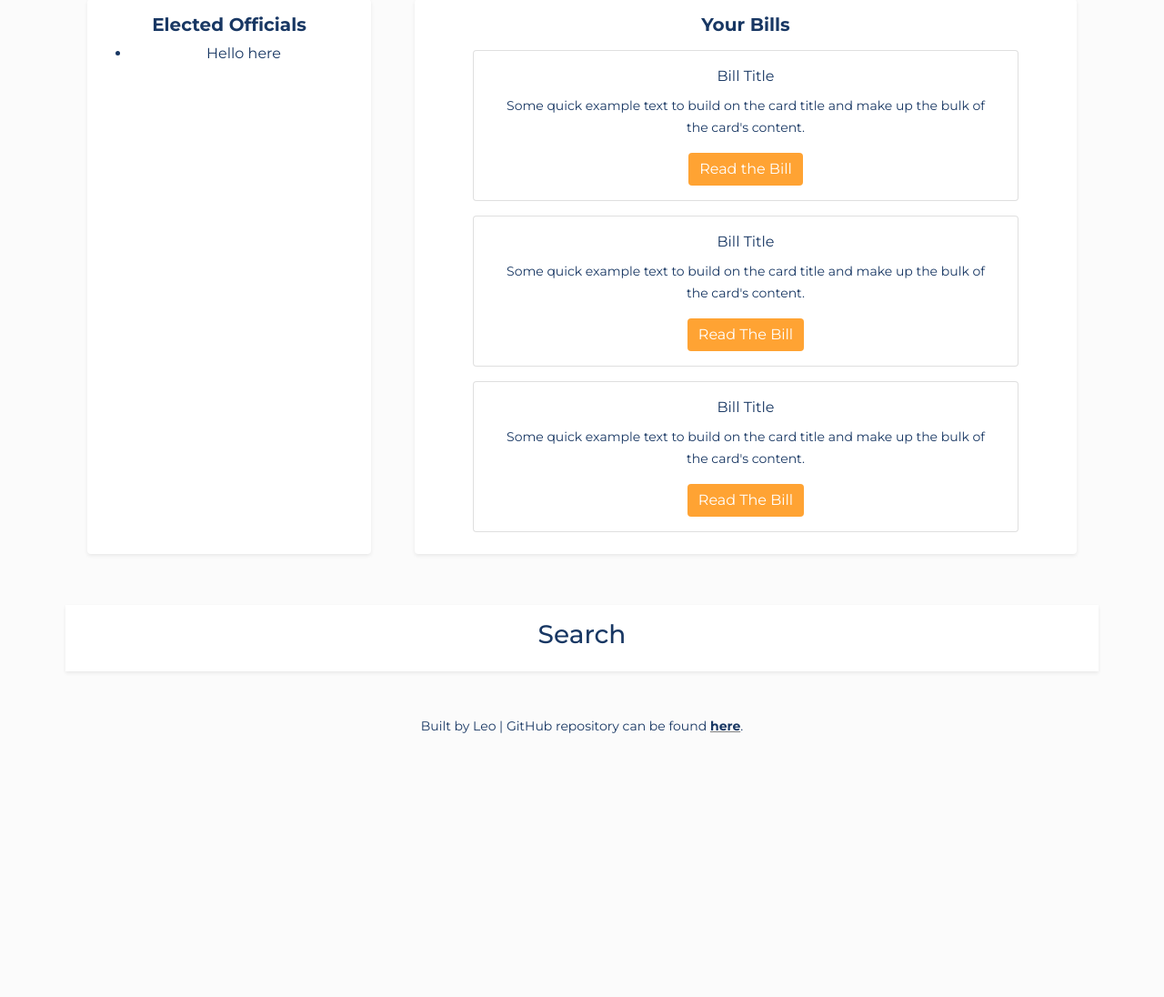
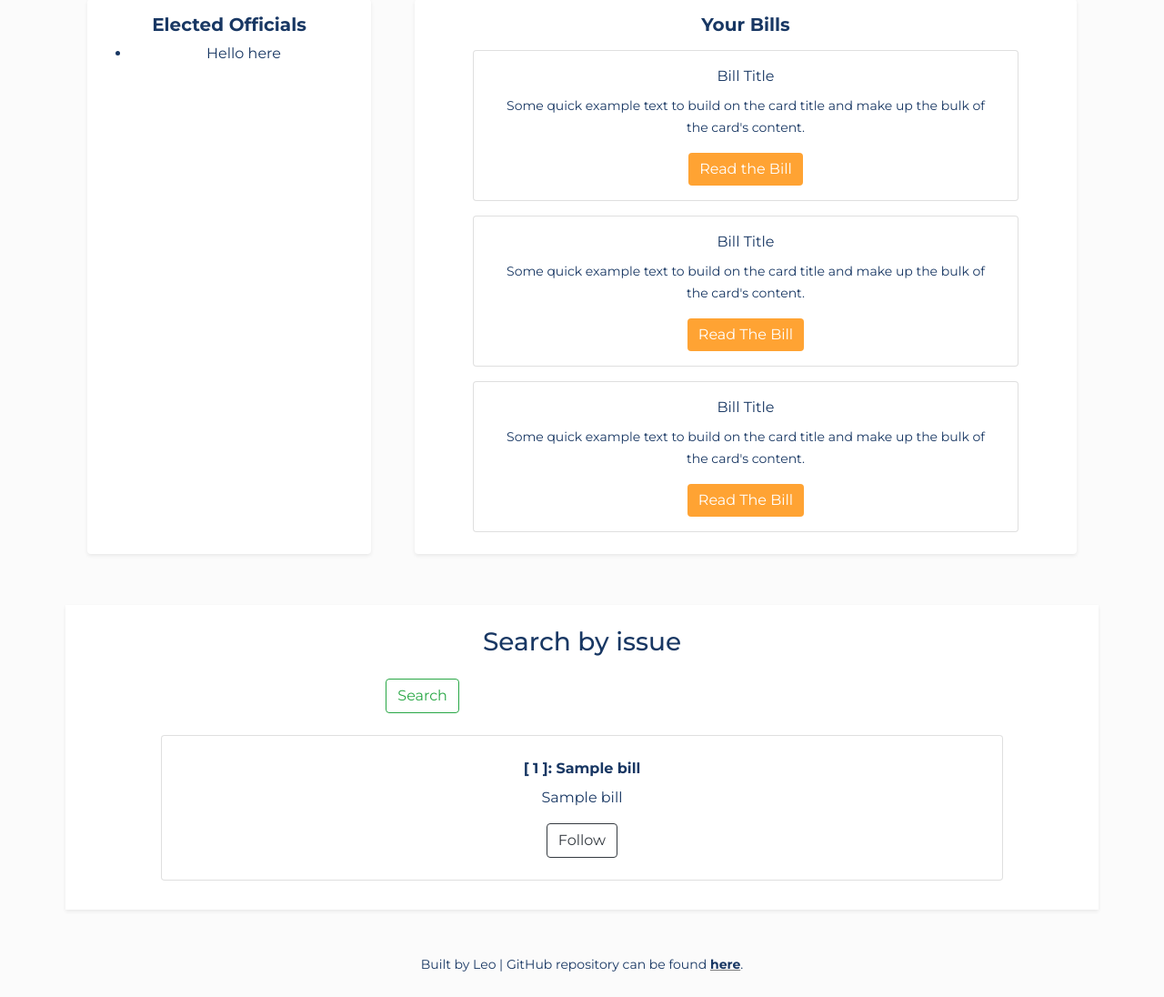
Before and after one commit to Leomedina/Considered_Collectively, a Flask app: template templates/home.html in a window 1280 px wide. Shown: the part 134-1230 px from the top of the page at 91% size. Before the commit the page ends 940 px from the top, so only its background shows below. Run offline with Flask 2, Linux system fonts and the light colour scheme; the template is opened without the code that fills it: most values are stand-ins (such as "Sample title", 1, 10 or a date in 2020); some libraries are stand-ins or nearby versions.

Commit message:
Search bills capabilities added

```diff
--- a/app.py
+++ b/app.py
@@ -97,12 +97,20 @@ def logout():
 
 ####################################################################################
 
-@app.route("/")
+@app.route("/", methods=["GET", "POST"])
 def show_home():
     """Return home if user is logged in.
         If user is not logged in, redirect to anonymous home"""
+
     if g.user:
-        return render_template('home.html')
+        form = BillSearchForm()
+
+        bills = 'None'
+        if form.validate_on_submit():
+            query = form.search.data
+            bills = APIUtils.search_bills(query).values()
+        return render_template('home.html', form = form, bills = bills)
+
 
     bill_data = [(APIUtils.get_recent_bills().get(0)),
                     (APIUtils.get_recent_bills().get(1)),
@@ -110,7 +118,6 @@ def show_home():
                     (APIUtils.get_recent_bills().get(3)),
                     (APIUtils.get_recent_bills().get(4)),
     ]
-
     return render_template("home-anon.html", bills = bill_data)
 
 
@@ -126,12 +133,15 @@ def user():
         if not User.authenticate(g.user.email, form.password.data):
             flash("Wrong Password", "danger")
             return redirect("/")
+
         user = User.query.get_or_404(g.user.id)
         user.email = form.email.data
         user.name = form.name.data
         # user.profile_url = form.profile_url.data
+
         db.session.add(user)
         db.session.commit()
+
         flash("Profile Updated!", "success")
         return redirect('/')
     return render_template("/user/edit_user.html", form = form )
@@ -150,3 +160,18 @@ def search_bills():
     bill_search = APIUtils.search_bills(query)
 
     return jsonify(bill_search)
+
+@app.route("/search", methods=["GET", "POST"])
+def search_page():
+    if not g.user:
+        flash("Must be logged in to view page", "warning")
+        return redirect("/")
+
+    form = BillSearchForm()
+    bills = 'None'
+    if form.validate_on_submit():
+        query = form.search.data
+        bills = APIUtils.search_bills(query).values()
+        return render_template('user/explore.html', form = form, bills = bills)
+
+    return render_template('user/explore.html', form = form)
--- a/forms.py
+++ b/forms.py
@@ -23,3 +23,7 @@ class EditProfileForm(FlaskForm):
     email = StringField('Email', validators=[DataRequired(), Email()])
     password = PasswordField('Password', validators=[Length(min=6)])
     # profile_url = StringField('Profile Picture')
+
+class BillSearchForm(FlaskForm):
+    """Search Form"""
+    search = StringField("health care, budget, veteran affairs, etc", validators=[Length(max=100)])
--- a/templates/base/navbar.html
+++ b/templates/base/navbar.html
@@ -32,9 +32,12 @@
           {{ g.user.name }}
         </a>
       </li>
-        <li class="nav-item px-1">
-          <a href="/" class="nav-link">Home</a>
-        </li>
+      <li class="nav-item px-1">
+        <a href="/" class="nav-link">Home</a>
+      </li>
+      <li class="nav-item px-1">
+        <a href="/search" class="nav-link">Explore</a>
+      </li>
       <li class="nav-item px-1">
         <a href="/logout" class="nav-link">Log-out</a>
       </li>
--- a/templates/home.html
+++ b/templates/home.html
@@ -15,7 +15,7 @@ endblock %} {% block content %}
   {% include 'modules/your_bills.html' %}
 </div>
 <div class="row pt-2 mx-5 align-content-center">
-  {% include 'modules/search.html' %}
+{% include 'modules/search.html' %}
 </div>
 
 {% endblock %}
--- a/templates/modules/search.html
+++ b/templates/modules/search.html
@@ -1,5 +1,31 @@
-<div class="col-md shadow-sm p-3 m-4 bg-white">
-  <h3 class="h3">
-      Search
-  </h3>
+<div class="col-md shadow-sm p-4 m-4 bg-white">
+  <div class="row">
+    <h3 class="h3">
+      Search by issue
+    </h3>
+  </div>
+  <div class="row justify-content-center">
+    <form class="col-lg-5 p-3 d-flex" method="POST">
+      {% for field in form %} {{ field(placeholder=field.label.text, class="form-control
+      mr-2") if field.name }} {% endfor %}
+      <button class="btn btn-outline-success" type="submit">Search</button>
+    </form>
+    {% for bill in bills if bills != 'None'%}
+    <div class="card col-lg-10 m-2 p-2">
+      <div class="card-body">
+        <p class="card-title text-truncate px-3">
+          <strong>
+            [ {{bill.bill_id}} ]: {{bill.short_title}}
+          </strong>
+        </p>
+        <p class="card-text text-truncate px-5">
+         {{bill.title}}
+        </p>
+        <form action="/bill" method="POST">
+          <button class="btn btn-outline-dark">Follow</button>
+        </form>
+      </div>
+    </div>
+    {% endfor %}
+  </div>
 </div>
```
Also changed, not shown: templates/user/explore.html (added, +9 -0 lines), utilities.py (+5 -3 lines).
